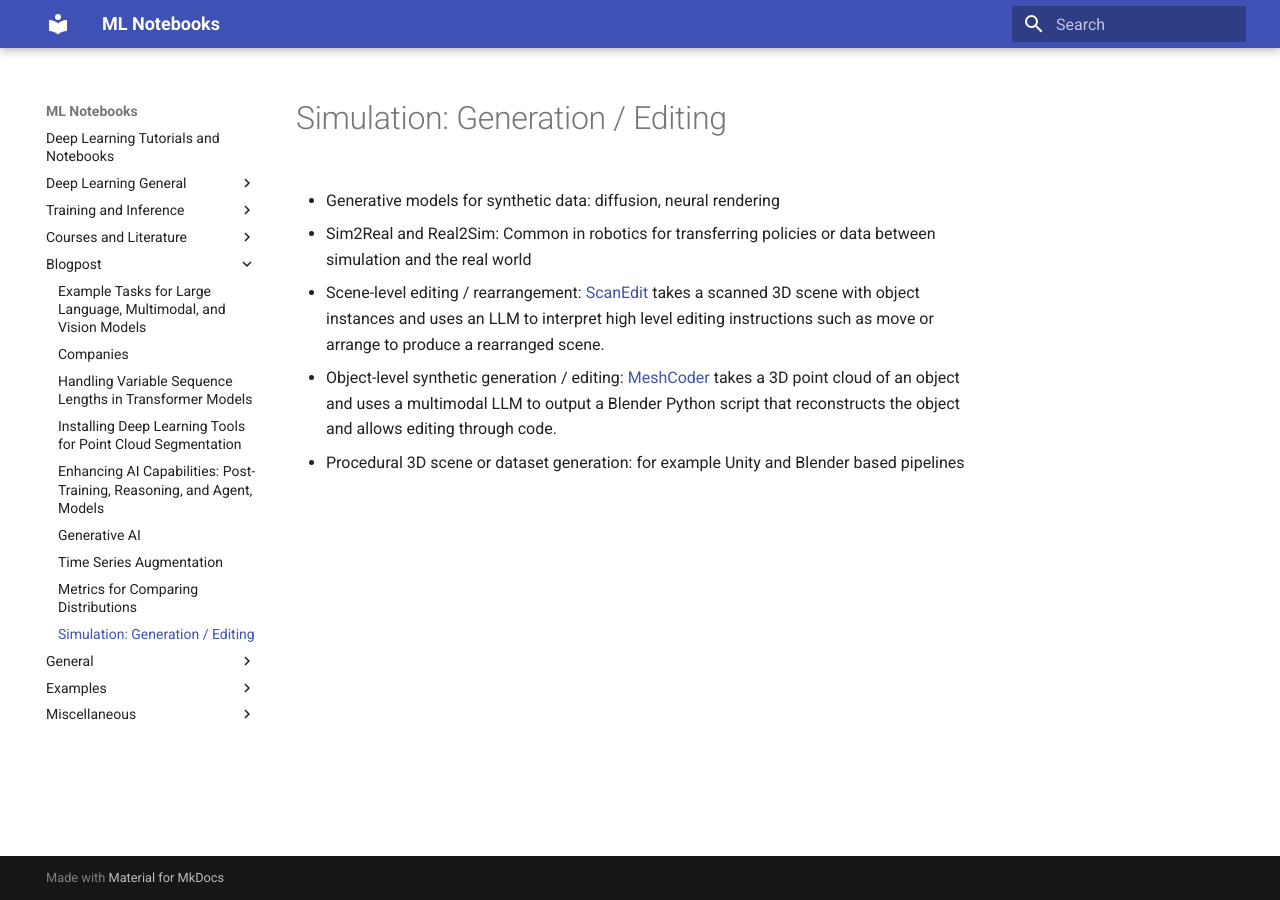
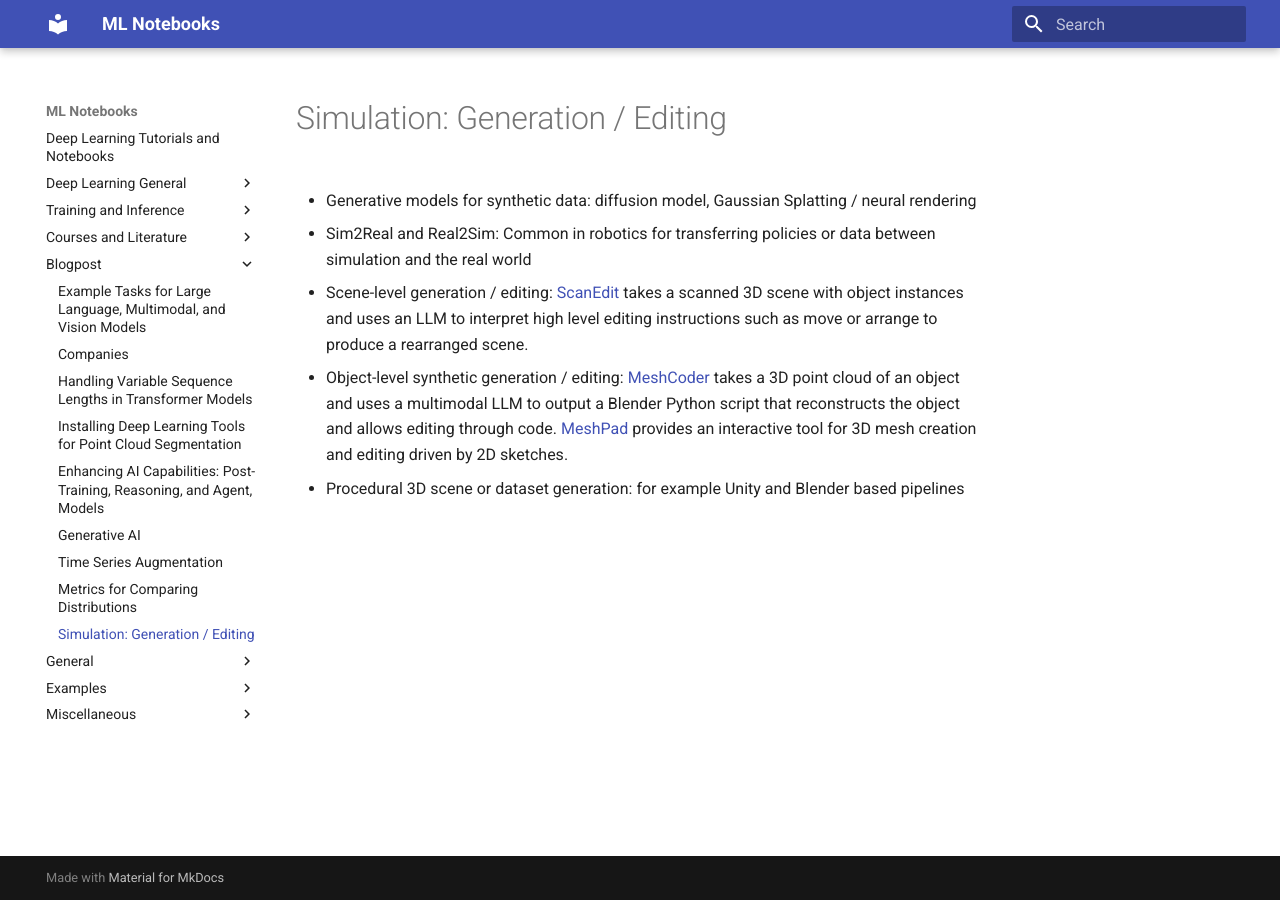
Before and after one commit to fkariminejadasl/ml-notebooks, an MkDocs documentation site: the page built from docs/simulation.md, in a window 1280 px wide. Built offline with MkDocs 1.6.1 and Material for MkDocs 9.7.7, drawn with Linux system fonts in a browser that asks for light colours.

Commit message:
update simulation

```diff
--- a/docs/simulation.md
+++ b/docs/simulation.md
@@ -1,11 +1,11 @@
 # Simulation: Generation / Editing
 
-- Generative models for synthetic data: diffusion, neural rendering
+- Generative models for synthetic data: diffusion model, Gaussian Splatting / neural rendering
 
 - Sim2Real and Real2Sim: Common in robotics for transferring policies or data between simulation and the real world
 
-- Scene-level editing / rearrangement: [ScanEdit](https://arxiv.org/abs/2504.15049) takes a scanned 3D scene with object instances and uses an LLM to interpret high level editing instructions such as move or arrange to produce a rearranged scene.
+- Scene-level generation / editing: [ScanEdit](https://arxiv.org/abs/2504.15049) takes a scanned 3D scene with object instances and uses an LLM to interpret high level editing instructions such as move or arrange to produce a rearranged scene.
 
-- Object-level synthetic generation / editing: [MeshCoder](https://arxiv.org/abs/2508.14879) takes a 3D point cloud of an object and uses a multimodal LLM to output a Blender Python script that reconstructs the object and allows editing through code.
+- Object-level synthetic generation / editing: [MeshCoder](https://arxiv.org/abs/2508.14879) takes a 3D point cloud of an object and uses a multimodal LLM to output a Blender Python script that reconstructs the object and allows editing through code. [MeshPad](https://arxiv.org/abs/2503.01425) provides an interactive tool for 3D mesh creation and editing driven by 2D sketches.
 
 - Procedural 3D scene or dataset generation: for example Unity and Blender based pipelines
```
